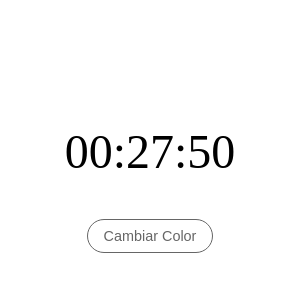
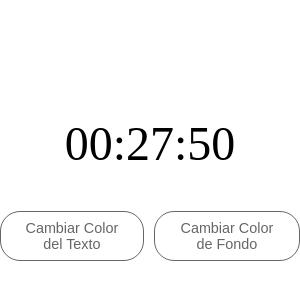
Before and after one commit to AleDev0/Reloj-Widget, an Electron app: page index.html in a window 300 px wide. Shown: the part 244-544 px from the top of the page. Drawn offline with Linux system fonts and the light colour scheme.

Commit message:
Add alternate button bg

```diff
--- a/index.html
+++ b/index.html
@@ -33,33 +33,44 @@
             z-index: 1;
         }
 
+        .button-container {
+            display: flex;
+            gap: 10px; /* Espacio entre botones */
+            margin-top: 20px;
+        }
+
         .toggle-button {
-            margin-top: 20px;
             padding: 8px 16px;
             font-size: 0.9rem;
-            color: #666; /* Gris tenue */
+            color: #666;
             background-color: transparent;
-            border: 1px solid #666; /* Bordes suaves */
-            border-radius: 20px; /* Botón redondeado */
+            border: 1px solid #666;
+            border-radius: 20px;
             cursor: pointer;
             transition: all 0.3s ease;
         }
 
         .toggle-button:hover {
-            color: black; /* Cambiar el color del texto al pasar el mouse */
-            border-color: black; /* Bordes más oscuros */
+            color: black;
+            border-color: black;
         }
 
         .toggle-button:active {
             color: white;
-            background-color: black; /* Inversión sutil */
+            background-color: black;
         }
     </style>
+
 </head>
 <body>
     <div class="drag-area"></div>
     <div class="clock" id="clock">Cargando...</div>
-    <button class="toggle-button" id="toggle-color-btn">Cambiar Color</button>
+    <div class="button-container">
+        <button class="toggle-button" id="toggle-text-color-btn">Cambiar Color del Texto</button>
+        <button class="toggle-button" id="toggle-bg-color-btn">Cambiar Color de Fondo</button>
+    </div>
     <script src="renderer.js"></script>
 </body>
+
+
 </html>
--- a/renderer.js
+++ b/renderer.js
@@ -54,13 +54,24 @@ document.addEventListener('DOMContentLoaded', () => {
     setInterval(updateClock, 1000);
     updateClock();
 
-    // Funcionalidad para cambiar el color del texto
-    const toggleColorBtn = document.getElementById('toggle-color-btn');
+    // Funcionalidad para cambiar el color del texto y fondo
+    const toggleTextColorBtn = document.getElementById('toggle-text-color-btn');
+    const toggleBgColorBtn = document.getElementById('toggle-bg-color-btn');
     const clock = document.getElementById('clock');
-    let isBlack = true;
+    let isBlackText = true;
+    let isBlackBackground = false;
 
-    toggleColorBtn.addEventListener('click', () => {
-        isBlack = !isBlack;
-        clock.style.color = isBlack ? 'black' : 'white';
+    toggleTextColorBtn.addEventListener('click', () => {
+        isBlackText = !isBlackText;
+        clock.style.color = isBlackText ? 'black' : 'white';
+    });
+
+    toggleBgColorBtn.addEventListener('click', () => {
+        isBlackBackground = !isBlackBackground;
+        body.style.backgroundColor = isBlackBackground ? 'black' : 'transparent';
+
+        // Cambiar automáticamente el color del texto para evitar conflictos
+        clock.style.color = isBlackBackground ? 'white' : 'black';
+        isBlackText = !isBlackBackground; // Sincronizar el estado de texto
     });
 });
```
